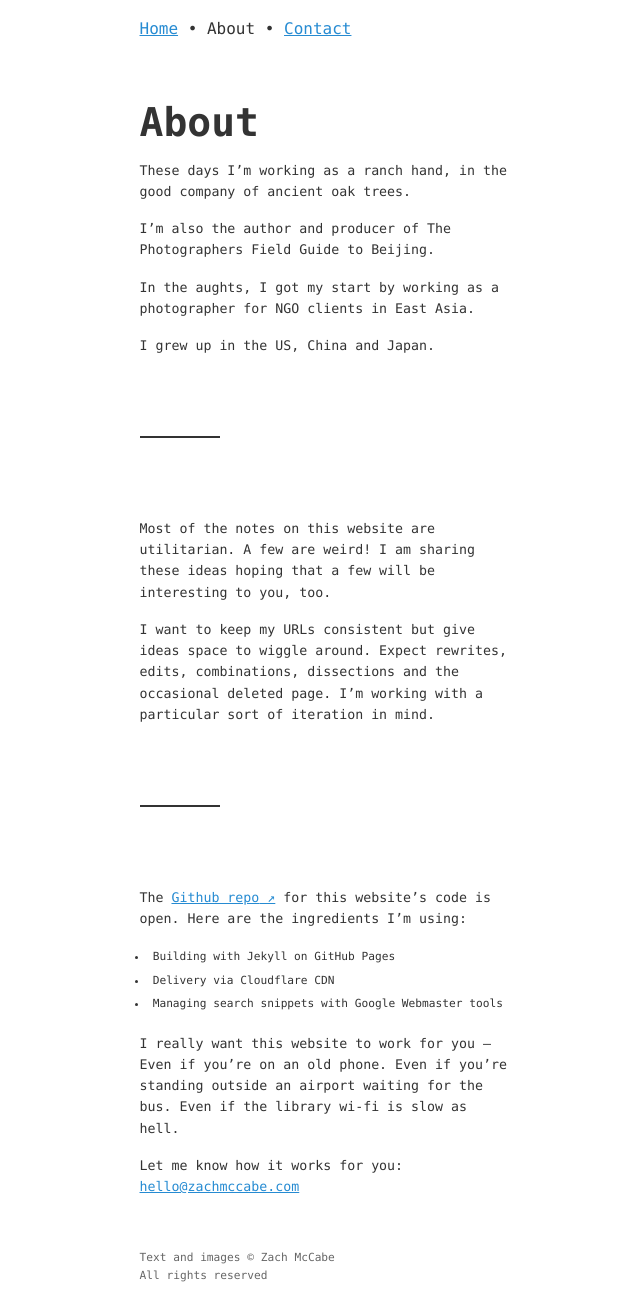
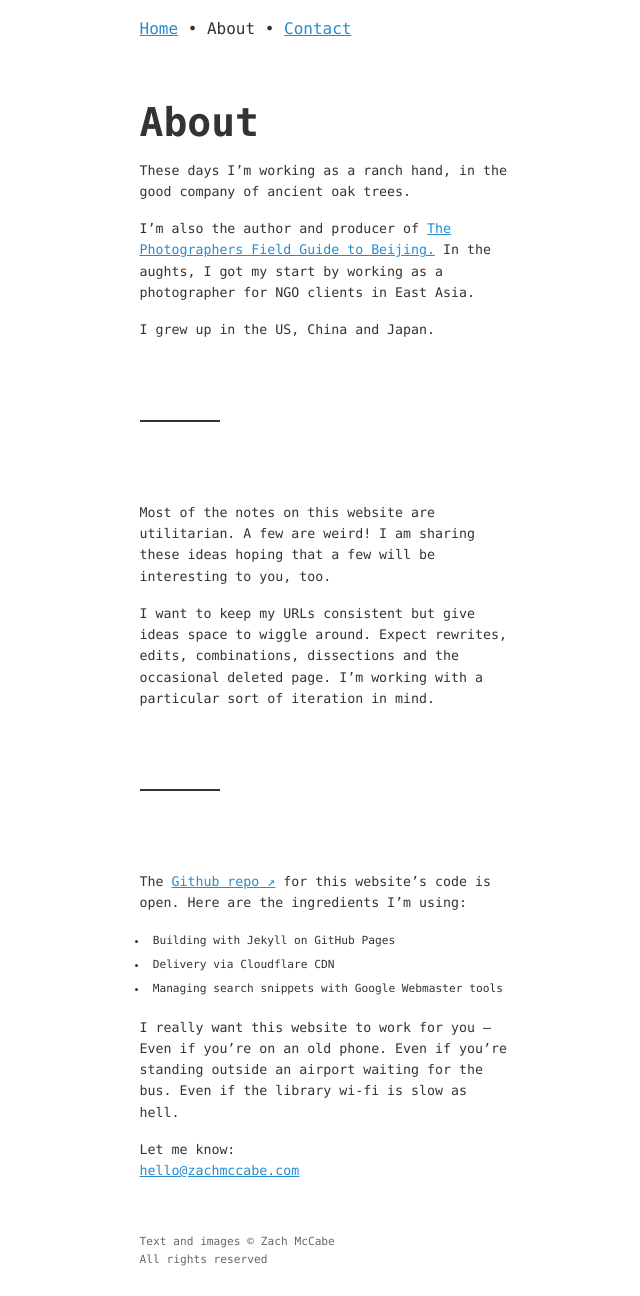
Before and after one commit to zachmccabe/zachmccabe.github.io, a Jekyll site: the page built from about.md, in a window 1280 px wide. Shown: the whole page, without its empty margins (195-835 px from the left). Built offline with Jekyll 4.4.1, drawn with Linux system fonts in a browser that asks for light colours; some of the changed lines change nothing that is shown.

Commit message:
Update about.md
Copy tweaks

```diff
--- a/about.md
+++ b/about.md
@@ -2,7 +2,7 @@
 snippet: nosnippet
 layout: kao_midnite_3
 title: About
-date: 2022-05-23
+date: 2022-11-06
 description: "Author and producer of The Photographers Field Guide to Beijing"
 
 ---
@@ -10,11 +10,12 @@ description: "Author and producer of The Photographers Field Guide to Beijing"
 
 These days I'm working as a ranch hand, in the good company of ancient oak trees.
 
-I'm also the author and producer of The Photographers Field Guide to Beijing.
-
-In the aughts, I got my start by working as a photographer for NGO clients in East Asia.
+I'm also the author and producer of [The Photographers Field Guide to Beijing.] In the aughts, I got my start by working as a photographer for NGO clients in East Asia.
 
 I grew up in the US, China and Japan.
+
+[The Photographers Field Guide to Beijing.]: https://www.zachmccabe.com/beijing/
+
 
 ---
 
@@ -32,7 +33,7 @@ The [Github repo] for this website's code is open. Here are the ingredients I'm
 
 I really want this website to work for you -- Even if you're on an old phone. Even if you're standing outside an airport waiting for the bus. Even if the library wi-fi is slow as hell.
 
-Let me know how it works for you:<br/>
+Let me know:<br/>
 {% include key_details.html %}
 
 [Github repo]: https://github.com/zachmccabe/zachmccabe.github.io
```
